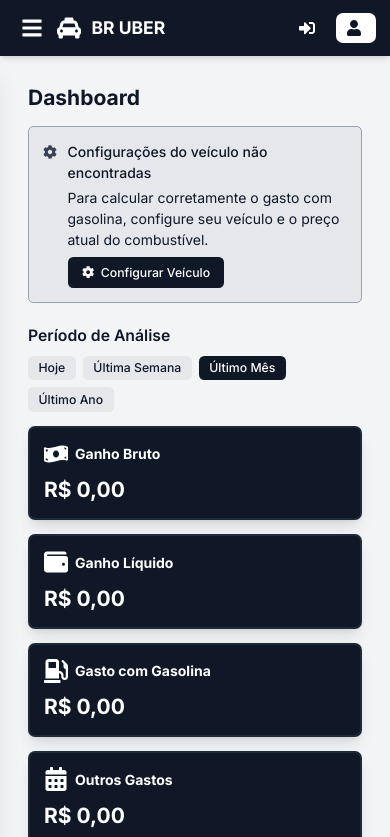
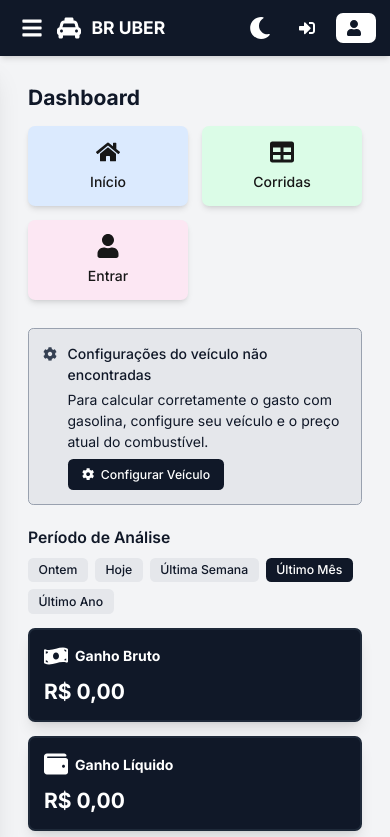
Before and after one commit to Brunoreis57/ubertrackerbr, a Next.js app: page / in a window 390 px wide. Shown: the top 837 px of the page. Built offline with nearby package versions, Linux system fonts and the light colour scheme.

Commit message:
Implementadas as solicitações: correção de datas, adição de 'ontem' nos relatórios, modo escuro e layout adaptado para dispositivos móveis

```diff
--- /dev/null
+++ b/app/components/MobileNavCards.tsx
@@ -0,0 +1,58 @@
+'use client';
+
+import Link from 'next/link';
+import { FaHome, FaCog, FaPlus, FaTable, FaChartLine, FaDatabase, FaLifeRing, FaUser, FaCalculator } from 'react-icons/fa';
+import { verificarLogin } from '../lib/authUtils';
+import { useEffect, useState } from 'react';
+
+const MobileNavCards = () => {
+  const [usuarioLogado, setUsuarioLogado] = useState(false);
+
+  useEffect(() => {
+    const { logado } = verificarLogin();
+    setUsuarioLogado(logado);
+  }, []);
+
+  // Links básicos (para todos os usuários)
+  const linksBasicos = [
+    { href: '/', label: 'Início', icon: <FaHome size={24} />, cor: 'bg-blue-100 dark:bg-blue-900' },
+    { href: '/corridas-diarias', label: 'Corridas', icon: <FaTable size={24} />, cor: 'bg-green-100 dark:bg-green-900' },
+  ];
+
+  // Links para usuários autenticados
+  const linksAutenticados = [
+    { href: '/adicionar-corrida', label: 'Nova Corrida', icon: <FaPlus size={24} />, cor: 'bg-purple-100 dark:bg-purple-900' },
+    { href: '/relatorios', label: 'Relatórios', icon: <FaChartLine size={24} />, cor: 'bg-yellow-100 dark:bg-yellow-900' },
+    { href: '/calculadora', label: 'Calculadora', icon: <FaCalculator size={24} />, cor: 'bg-red-100 dark:bg-red-900' },
+    { href: '/backup', label: 'Backup', icon: <FaDatabase size={24} />, cor: 'bg-indigo-100 dark:bg-indigo-900' },
+    { href: '/recuperar-contas', label: 'Recuperar', icon: <FaLifeRing size={24} />, cor: 'bg-teal-100 dark:bg-teal-900' },
+    { href: '/configuracoes', label: 'Configurações', icon: <FaCog size={24} />, cor: 'bg-gray-100 dark:bg-gray-800' },
+  ];
+
+  // Link de login/perfil
+  const linkPerfil = usuarioLogado
+    ? { href: '/perfil', label: 'Meu Perfil', icon: <FaUser size={24} />, cor: 'bg-pink-100 dark:bg-pink-900' }
+    : { href: '/login', label: 'Entrar', icon: <FaUser size={24} />, cor: 'bg-pink-100 dark:bg-pink-900' };
+
+  // Combinação de links com base no status de autenticação
+  const links = usuarioLogado
+    ? [...linksBasicos, ...linksAutenticados, linkPerfil]
+    : [...linksBasicos, linkPerfil];
+
+  return (
+    <div className="grid grid-cols-2 gap-4 sm:hidden">
+      {links.map((link) => (
+        <Link
+          key={link.href}
+          href={link.href}
+          className={`${link.cor} p-4 rounded-lg shadow-md flex flex-col items-center justify-center text-center transition-transform hover:scale-105 dark:text-white`}
+        >
+          <div className="mb-2">{link.icon}</div>
+          <span className="font-medium">{link.label}</span>
+        </Link>
+      ))}
+    </div>
+  );
+};
+
+export default MobileNavCards;
--- a/app/components/Navbar.tsx
+++ b/app/components/Navbar.tsx
@@ -2,7 +2,7 @@
 
 import Link from 'next/link';
 import { usePathname } from 'next/navigation';
-import { FaHome, FaCog, FaPlus, FaTable, FaBars, FaTimes, FaChartLine, FaDatabase, FaLifeRing, FaUser, FaTaxi, FaCalculator } from 'react-icons/fa';
+import { FaHome, FaCog, FaPlus, FaTable, FaBars, FaTimes, FaChartLine, FaDatabase, FaLifeRing, FaUser, FaTaxi, FaCalculator, FaMoon, FaSun } from 'react-icons/fa';
 import { useState, useEffect } from 'react';
 import AuthStatus from './AuthStatus';
 import { verificarLogin } from '../lib/authUtils';
@@ -18,6 +18,7 @@ const Navbar = ({ children }: NavbarProps) => {
   const [isMounted, setIsMounted] = useState(false);
   const [isLargeScreen, setIsLargeScreen] = useState(false);
   const [usuario, setUsuario] = useState<SessaoUsuario | null>(null);
+  const [darkMode, setDarkMode] = useState(false);
 
   // Verifica se estamos no navegador para evitar erro de hidratação
   useEffect(() => {
@@ -39,6 +40,17 @@ const Navbar = ({ children }: NavbarProps) => {
     // Adicionar listener para mudanças de tamanho de tela
     window.addEventListener('resize', checkScreenSize);
 
+    // Recuperar preferência de tema do localStorage
+    const savedDarkMode = localStorage.getItem('darkMode') === 'true';
+    setDarkMode(savedDarkMode);
+
+    // Aplicar o tema ao body
+    if (savedDarkMode) {
+      document.documentElement.classList.add('dark');
+    } else {
+      document.documentElement.classList.remove('dark');
+    }
+
     // Limpar listener ao desmontar o componente
     return () => window.removeEventListener('resize', checkScreenSize);
   }, []);
@@ -58,6 +70,19 @@ const Navbar = ({ children }: NavbarProps) => {
       return () => clearInterval(intervalo);
     }
   }, [isMounted, pathname]);
+
+  // Alternar modo escuro
+  const toggleDarkMode = () => {
+    const newDarkMode = !darkMode;
+    setDarkMode(newDarkMode);
+    localStorage.setItem('darkMode', String(newDarkMode));
+
+    if (newDarkMode) {
+      document.documentElement.classList.add('dark');
+    } else {
+      document.documentElement.classList.remove('dark');
+    }
+  };
 
   const toggleSidebar = () => {
     setIsSidebarOpen(!isSidebarOpen);
@@ -108,7 +133,7 @@ const Navbar = ({ children }: NavbarProps) => {
   }
 
   return (
-    <div className="flex flex-col min-h-screen">
+    <div className={`flex flex-col min-h-screen ${darkMode ? 'dark' : ''}`}>
       {/* Header fixo no topo */}
       <header className="h-16 bg-gray-900 text-white shadow-md sticky top-0 z-40 flex items-center justify-between px-4">
         <div className="flex items-center">
@@ -122,7 +147,16 @@ const Navbar = ({ children }: NavbarProps) => {
           <FaTaxi size={24} className="text-white mr-3" />
           <div className="text-xl font-bold">BR UBER</div>
         </div>
-        <AuthStatus />
+        <div className="flex items-center gap-3">
+          <button
+            onClick={toggleDarkMode}
+            className="p-2 rounded-lg focus:outline-none focus:ring-2 focus:ring-gray-600 hover:bg-gray-800"
+            aria-label={darkMode ? "Mudar para modo claro" : "Mudar para modo escuro"}
+          >
+            {darkMode ? <FaSun size={22} className="text-yellow-300" /> : <FaMoon size={22} />}
+          </button>
+          <AuthStatus />
+        </div>
       </header>
 
       <div className="flex flex-1 relative">
@@ -179,7 +213,7 @@ const Navbar = ({ children }: NavbarProps) => {
         </aside>
 
         {/* Conteúdo principal */}
-        <main className="flex-1 p-4 lg:p-6 bg-gray-100">
+        <main className="flex-1 p-4 lg:p-6 bg-gray-100 dark:bg-gray-900 dark:text-white transition-colors duration-200">
           {children}
         </main>
       </div>
--- a/app/globals.css
+++ b/app/globals.css
@@ -3,6 +3,23 @@
 :root {
   --background: #ffffff;
   --foreground: #171717;
+  --card-bg: #ffffff;
+  --card-text: #171717;
+  --input-bg: #ffffff;
+  --input-text: #171717;
+  --button-primary: #374151;
+  --button-text: #ffffff;
+}
+
+.dark {
+  --background: #111827;
+  --foreground: #f3f4f6;
+  --card-bg: #1f2937;
+  --card-text: #f3f4f6;
+  --input-bg: #374151;
+  --input-text: #f3f4f6;
+  --button-primary: #4b5563;
+  --button-text: #f3f4f6;
 }
 
 @theme inline {
@@ -12,13 +29,6 @@
   --font-mono: var(--font-geist-mono);
 }
 
-@media (prefers-color-scheme: dark) {
-  :root {
-    --background: #0a0a0a;
-    --foreground: #ededed;
-  }
-}
-
 body {
   background: var(--background);
   color: var(--foreground);
@@ -26,6 +36,45 @@ body {
   -webkit-text-size-adjust: 100%;
   -webkit-font-smoothing: antialiased;
   -moz-osx-font-smoothing: grayscale;
+  transition: background-color 0.3s ease, color 0.3s ease;
+}
+
+/* Estilos para cartões no modo escuro */
+.dark .bg-white {
+  background-color: var(--card-bg);
+  color: var(--card-text);
+}
+
+.dark .text-gray-900 {
+  color: var(--card-text);
+}
+
+.dark .text-gray-800 {
+  color: #e5e7eb;
+}
+
+.dark .text-gray-700 {
+  color: #d1d5db;
+}
+
+.dark .border-gray-300 {
+  border-color: #4b5563;
+}
+
+.dark .bg-gray-50,
+.dark .bg-blue-50,
+.dark .bg-green-50,
+.dark .bg-red-50 {
+  background-color: #374151;
+}
+
+/* Estilos para campos de formulário no modo escuro */
+.dark input,
+.dark select,
+.dark textarea {
+  background-color: var(--input-bg);
+  color: var(--input-text);
+  border-color: #4b5563;
 }
 
 /* Melhorias para responsividade */
--- a/app/lib/utils.ts
+++ b/app/lib/utils.ts
@@ -68,6 +68,9 @@ export const filtrarCorridasPorPeriodo = (corridas: Corrida[], periodo: Periodo)
     case 'anual':
       dataInicio = subYears(hoje, 1);
       break;
+    case 'ontem':
+      dataInicio = startOfDay(subDays(hoje, 1));
+      break;
     default:
       dataInicio = subDays(hoje, 30); // Padrão: último mês
   }
@@ -87,10 +90,18 @@ export const filtrarCorridasPorPeriodo = (corridas: Corrida[], periodo: Periodo)
 
       // Se for apenas YYYY-MM-DD sem a parte T
       if (corrida.data.length === 10 && !corrida.data.includes('T')) {
-        dataCorrida = new Date(`${corrida.data}T12:00:00`); // Meio-dia para evitar problemas de fuso
+        // Adicionar 12 horas (meio-dia) à data para evitar problemas de fuso horário
+        dataCorrida = new Date(`${corrida.data}T12:00:00`);
       } else {
-        // Tentar parseISO para formato ISO completo
-        dataCorrida = parseISO(corrida.data);
+        // Tentar parseISO para formato ISO completo e adicionar 12 horas
+        const parsedDate = parseISO(corrida.data);
+        // Criar nova data com meio-dia para evitar problemas de fuso
+        dataCorrida = new Date(
+          parsedDate.getFullYear(),
+          parsedDate.getMonth(),
+          parsedDate.getDate(),
+          12, 0, 0
+        );
       }
 
       // Verificar se a data é válida
@@ -99,9 +110,18 @@ export const filtrarCorridasPorPeriodo = (corridas: Corrida[], periodo: Periodo)
         return false;
       }
 
+      let inicio = dataInicio;
+      let fim = endOfDay(hoje);
+
+      // Caso especial para "ontem"
+      if (periodo === 'ontem') {
+        inicio = startOfDay(subDays(hoje, 1));
+        fim = endOfDay(subDays(hoje, 1));
+      }
+
       const resultado = isWithinInterval(dataCorrida, {
-        start: dataInicio,
-        end: endOfDay(hoje),
+        start: inicio,
+        end: fim,
       });
 
       if (resultado) {
--- a/app/page.tsx
+++ b/app/page.tsx
@@ -9,6 +9,7 @@ import { calcularResumoFinanceiro, filtrarCorridasPorPeriodo, formatarDinheiro,
 import Link from 'next/link';
 import LembreteBackup from './components/LembreteBackup';
 import { verificarLogin } from './lib/authUtils';
+import MobileNavCards from './components/MobileNavCards';
 
 export default function Home() {
   const [periodo, setPeriodo] = useState<Periodo>('mensal');
@@ -126,12 +127,17 @@ export default function Home() {
 
   return (
     <div className="container mx-auto px-4 py-4 sm:py-8 max-w-6xl">
-      <h1 className="text-2xl sm:text-3xl font-bold text-gray-900 mb-4 sm:mb-6">Dashboard</h1>
+      <h1 className="text-2xl sm:text-3xl font-bold text-gray-900 mb-4 sm:mb-6 dark:text-gray-100">Dashboard</h1>
+
+      {/* Cards de navegação móvel */}
+      <div className="mb-8">
+        <MobileNavCards />
+      </div>
 
       {!configVeiculo && (
-        <div className="mb-6 p-4 bg-gray-200 text-gray-900 border border-gray-400 rounded-md">
+        <div className="mb-6 p-4 bg-gray-200 text-gray-900 border border-gray-400 rounded-md dark:bg-gray-700 dark:text-gray-100 dark:border-gray-600">
           <div className="flex items-start">
-            <FaCog className="mt-1 mr-3 flex-shrink-0 text-gray-700" />
+            <FaCog className="mt-1 mr-3 flex-shrink-0 text-gray-700 dark:text-gray-300" />
             <div>
               <p className="font-medium">Configurações do veículo não encontradas</p>
               <p className="mt-1">
@@ -139,7 +145,7 @@ export default function Home() {
               </p>
               <Link
                 href="/configuracoes"
-                className="mt-2 inline-flex items-center px-4 py-2 bg-gray-900 text-white rounded-md hover:bg-gray-800 text-sm font-medium"
+                className="mt-2 inline-flex items-center px-4 py-2 bg-gray-900 text-white rounded-md hover:bg-gray-800 text-sm font-medium dark:bg-gray-600 dark:hover:bg-gray-700"
               >
                 <FaCog className="mr-2" /> Configurar Veículo
               </Link>
@@ -149,14 +155,24 @@ export default function Home() {
       )}
 
       <div className="mb-4 sm:mb-6">
-        <h2 className="text-lg sm:text-xl font-semibold text-gray-900 mb-2 sm:mb-3">Período de Análise</h2>
+        <h2 className="text-lg sm:text-xl font-semibold text-gray-900 mb-2 sm:mb-3 dark:text-gray-100">Período de Análise</h2>
         <div className="flex flex-wrap gap-2">
+          <button
+            onClick={() => setPeriodo('ontem')}
+            className={`px-3 py-1 sm:px-4 sm:py-2 rounded-md text-sm sm:text-base font-medium ${
+              periodo === 'ontem'
+                ? 'bg-gray-900 text-white dark:bg-gray-700'
+                : 'bg-gray-200 text-gray-900 hover:bg-gray-300 dark:bg-gray-700 dark:text-white dark:hover:bg-gray-600'
+            }`}
+          >
+            Ontem
+          </button>
           <button
             onClick={() => setPeriodo('diario')}
             className={`px-3 py-1 sm:px-4 sm:py-2 rounded-md text-sm sm:text-base font-medium ${
               periodo === 'diario'
-                ? 'bg-gray-900 text-white'
-                : 'bg-gray-200 text-gray-900 hover:bg-gray-300'
+                ? 'bg-gray-900 text-white dark:bg-gray-700'
+                : 'bg-gray-200 text-gray-900 hover:bg-gray-300 dark:bg-gray-700 dark:text-white dark:hover:bg-gray-600'
             }`}
           >
             Hoje
@@ -165,8 +181,8 @@ export default function Home() {
             onClick={() => setPeriodo('semanal')}
             className={`px-3 py-1 sm:px-4 sm:py-2 rounded-md text-sm sm:text-base font-medium ${
               periodo === 'semanal'
-                ? 'bg-gray-900 text-white'
-                : 'bg-gray-200 text-gray-900 hover:bg-gray-300'
+                ? 'bg-gray-900 text-white dark:bg-gray-700'
+                : 'bg-gray-200 text-gray-900 hover:bg-gray-300 dark:bg-gray-700 dark:text-white dark:hover:bg-gray-600'
             }`}
           >
             Última Semana
@@ -175,8 +191,8 @@ export default function Home() {
             onClick={() => setPeriodo('mensal')}
             className={`px-3 py-1 sm:px-4 sm:py-2 rounded-md text-sm sm:text-base font-medium ${
               periodo === 'mensal'
-                ? 'bg-gray-900 text-white'
-                : 'bg-gray-200 text-gray-900 hover:bg-gray-300'
+                ? 'bg-gray-900 text-white dark:bg-gray-700'
+                : 'bg-gray-200 text-gray-900 hover:bg-gray-300 dark:bg-gray-700 dark:text-white dark:hover:bg-gray-600'
             }`}
           >
             Último Mês
@@ -185,8 +201,8 @@ export default function Home() {
             onClick={() => setPeriodo('anual')}
             className={`px-3 py-1 sm:px-4 sm:py-2 rounded-md text-sm sm:text-base font-medium ${
               periodo === 'anual'
-                ? 'bg-gray-900 text-white'
-                : 'bg-gray-200 text-gray-900 hover:bg-gray-300'
+                ? 'bg-gray-900 text-white dark:bg-gray-700'
+                : 'bg-gray-200 text-gray-900 hover:bg-gray-300 dark:bg-gray-700 dark:text-white dark:hover:bg-gray-600'
             }`}
           >
             Último Ano
@@ -226,12 +242,12 @@ export default function Home() {
       </div>
 
       <div className="grid grid-cols-1 lg:grid-cols-2 gap-6 sm:gap-8">
-        <div className="bg-white rounded-lg shadow-md p-4 sm:p-6">
-          <h2 className="text-lg sm:text-xl font-semibold text-gray-900 mb-4">Evolução de Ganhos</h2>
+        <div className="bg-white rounded-lg shadow-md p-4 sm:p-6 dark:bg-gray-800">
+          <h2 className="text-lg sm:text-xl font-semibold text-gray-900 mb-4 dark:text-white">Evolução de Ganhos</h2>
           <Grafico tipo="linha" dados={dadosGraficoGanhos} titulo="Ganhos no Último Mês" altura={300} />
         </div>
-        <div className="bg-white rounded-lg shadow-md p-4 sm:p-6">
-          <h2 className="text-lg sm:text-xl font-semibold text-gray-900 mb-4">Distribuição de Gastos</h2>
+        <div className="bg-white rounded-lg shadow-md p-4 sm:p-6 dark:bg-gray-800">
+          <h2 className="text-lg sm:text-xl font-semibold text-gray-900 mb-4 dark:text-white">Distribuição de Gastos</h2>
           <Grafico tipo="pizza" dados={dadosGraficoGastos} titulo="Gastos por Categoria" altura={300} />
         </div>
       </div>
--- a/app/relatorios/page.tsx
+++ b/app/relatorios/page.tsx
@@ -150,6 +150,16 @@ const RelatoriosPage = () => {
             <div className="bg-white rounded-lg shadow-md p-4">
               <div className="flex flex-wrap gap-2">
                 <button
+                  onClick={() => setPeriodoAtual('ontem')}
+                  className={`px-4 py-2 rounded-lg transition-colors ${
+                    periodoAtual === 'ontem'
+                      ? 'bg-gray-800 text-white'
+                      : 'bg-gray-200 text-gray-900 hover:bg-gray-300'
+                  }`}
+                >
+                  Ontem
+                </button>
+                <button
                   onClick={() => setPeriodoAtual('diario')}
                   className={`px-4 py-2 rounded-lg transition-colors ${
                     periodoAtual === 'diario'
--- a/app/types/index.ts
+++ b/app/types/index.ts
@@ -42,7 +42,7 @@ export interface SessaoUsuario {
 }
 
 // Tipo para período de visualização
-export type Periodo = 'diario' | 'semanal' | 'mensal' | 'anual';
+export type Periodo = 'diario' | 'semanal' | 'mensal' | 'anual' | 'ontem';
 
 // Tipo para resumo financeiro
 export interface ResumoFinanceiro {
```
